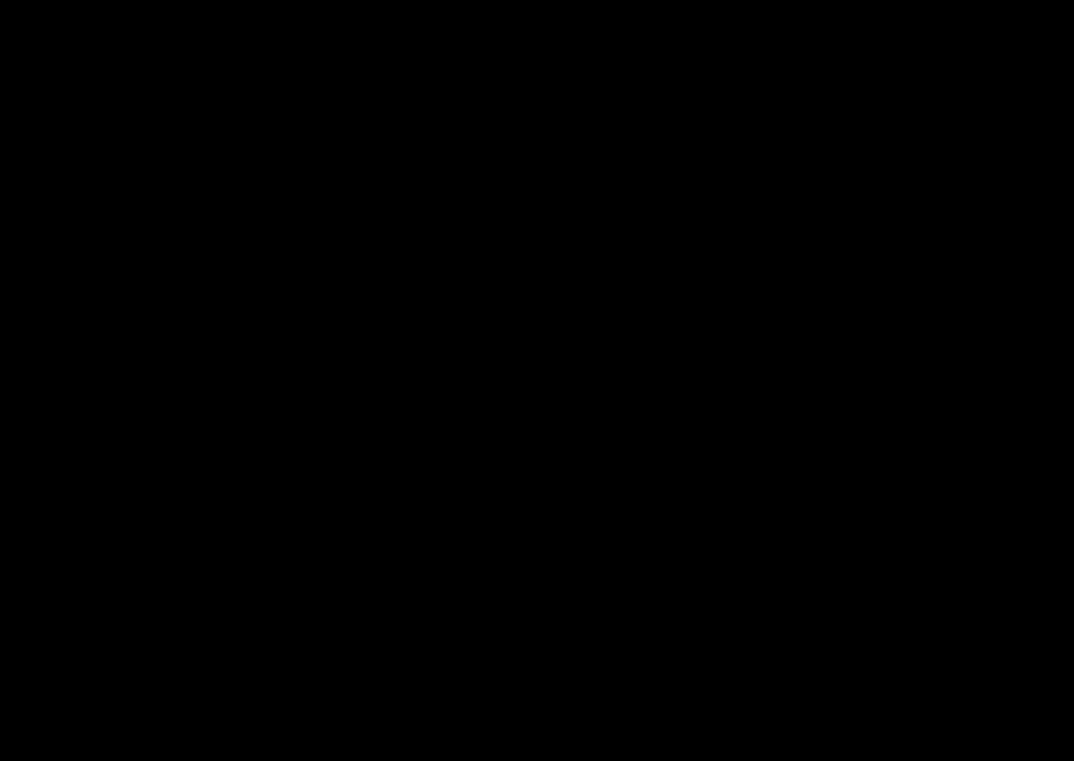
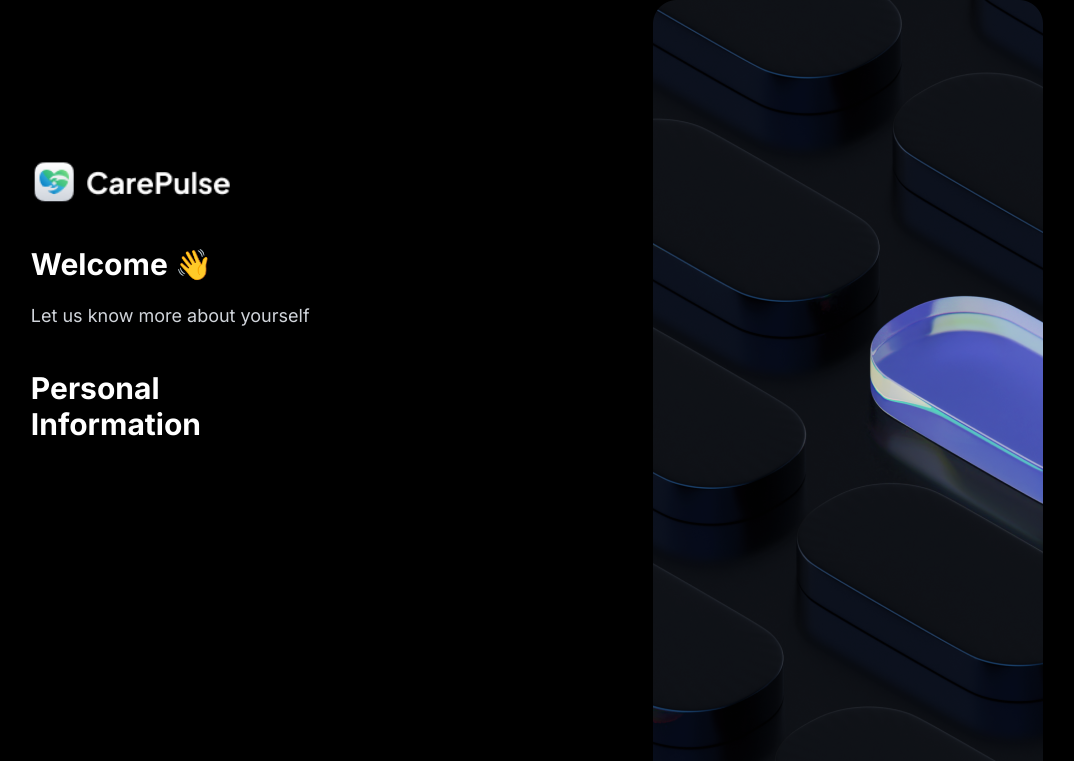
Before and after one commit to AliAsgharGill/Health-Care-System, a Next.js app: page /userDetails in a window 1280 px wide. Before the commit this address had no page. Shown: the top 761 px of the page, without its empty margins (155-1229 px from the left). Built offline with nearby package versions, Linux system fonts and the light colour scheme.

Commit message:
started working on user details form

```diff
--- /dev/null
+++ b/src/app/userDetails/page.tsx
@@ -0,0 +1,39 @@
+import UserDetailForm from "@/components/userDetailForm/page";
+import Image from "next/image";
+import React from "react";
+
+const UserDetails = () => {
+  return (
+    <>
+      <div className="flex justify-around  min-h-screen">
+        <div className="flex w-1/3 flex-col justify md:m-24 md:ml-10 md:p-16  ">
+          <Image
+            src="/assets/images/logo.png"
+            alt="logo"
+            width={200}
+            height={200}
+          />
+          <h1 className="text-3xl text-white mt-10 mb-5 font-bold">
+            Welcome 👋
+          </h1>
+          <p className="text-gray-300 text-lg">
+            Let us know more about yourself
+          </p>
+          {/* User Detail Form*/}
+          <UserDetailForm />
+        </div>
+        <div>
+          <Image
+            src="/assets/images/detailPageImage.png"
+            alt="signup"
+            width={390}
+            height={1024}
+            className=" "
+          />
+        </div>
+      </div>
+    </>
+  );
+};
+
+export default UserDetails;
--- a/src/components/otpForm/page.tsx
+++ b/src/components/otpForm/page.tsx
@@ -72,12 +72,12 @@ const OtpForm = ({
         data
       );
       toast({
-        description: "Form submitted successfully!",
+        description: "Verification successful!",
         title: "Success",
         variant: "default",
       });
-      route.push("/");
-      setIsDialogOpen(false); // Open the dialog on successful submission
+      route.push("/userDetails");
+      setIsDialogOpen(false);
     } catch (error) {
       console.log("Error Verifying OTP:", error);
       toast({
--- a/src/components/signupForm/page.tsx
+++ b/src/components/signupForm/page.tsx
@@ -4,14 +4,12 @@ import { Input } from "@/components/ui/input";
 import { Label } from "@/components/ui/label";
 import { Button } from "../ui/button";
 import { useForm, SubmitHandler } from "react-hook-form";
-import {
-  Form,
-} from "../ui/form";
+import { Form } from "../ui/form";
 import { zodResolver } from "@hookform/resolvers/zod";
 import { SignupSchema } from "@/schemas/signupSchema";
 import axios from "axios";
 import { useToast } from "../ui/use-toast";
-import { Loader } from "lucide-react";
+import { Loader, Mail, Phone, User } from "lucide-react";
 
 import { SignupFormValues } from "@/types/signupFormValues";
 import OtpForm from "../otpForm/page";
@@ -65,52 +63,71 @@ const SignupForm: React.FC<{ props?: string }> = ({ props }) => {
     <>
       <Form {...form}>
         <form noValidate onSubmit={handleSubmit(onSubmit)}>
+          {/* Full Name */}
           <div className={`flex flex-col gap-4 ${props}`}>
             <div>
               <Label htmlFor="fullName" className="text-[#ABB8C4]">
                 Full Name
               </Label>
+              <div className="relative flex items-center ">
+                <div className="absolute left-0 pl-3 flex items-center pointer-events-none">
+                  <User className="h-5mt-1  w-5 text-white" />
+                </div>
                 <Input
                   id="fullName"
                   {...register("full_name", { required: true })}
-                className="mt-1 border-2 border-transparent focus:border-gradient bg-[#363A3D] text-white"
+                  className="mt-1 border-2 pl-10 border-transparent active:border-gradient bg-[#363A3D] text-white "
                   type="text"
                   placeholder="Ali Asghar"
                 />
+              </div>
               <p className=" text-sm text-red-500 my-1">
                 {errors.full_name?.message}
               </p>
             </div>
+            {/* Email */}
             <div>
               <Label htmlFor="email" className="text-[#ABB8C4]">
                 Email Address
               </Label>
+              <div className="relative flex items-center">
+                <div className="absolute left-0 pl-3 flex items-center pointer-events-none">
+                  <Mail className="h-5 mt-1  w-5 text-white" />
+                </div>
                 <Input
                   id="email"
                   {...register("email", { required: true })}
-                className="mt-1 border-2 border-transparent focus:border-gradient bg-[#363A3D] text-white"
+                  className="mt-1 border-2 pl-10 border-transparent focus:border-gradient bg-[#363A3D] text-white"
                   type="text"
                   placeholder="example@gmail.com"
                 />
+              </div>
               <p className=" text-sm text-red-500 my-1">
                 {errors.email?.message}
               </p>
             </div>
+            {/* Phone Number */}
             <div>
               <Label htmlFor="phoneNumber" className="text-[#ABB8C4]">
                 Phone number
               </Label>
+              <div className="relative flex items-center ">
+                <div className="absolute left-0 pl-3 flex items-center pointer-events-none">
+                  <Phone className="h-5 mt-1 w-5 text-white" />
+                </div>
               <Input
                 id="phoneNumber"
                 {...register("phone_number", { required: true })}
-                className="mt-1 w-full outline-[#0a95ff] border-2 border-transparent focus:border-gradient bg-[#363A3D] text-white"
+                className="mt-1 w-full pl-10 outline-[#0a95ff] border-2 border-transparent focus:border-gradient bg-[#363A3D] text-white"
                 type="tel"
                 placeholder="+923123456789"
               />
+              </div>
               <p className=" text-sm text-red-500 my-1">
                 {errors.phone_number?.message}
               </p>
             </div>
+            {/* Submit Button */}
             <div>
               <Button
                 type="submit"
@@ -133,7 +150,12 @@ const SignupForm: React.FC<{ props?: string }> = ({ props }) => {
           </div>
         </form>
       </Form>
-      {isSubmitSuccessful && <OtpForm isDialogOpen={isDialogOpen} setIsDialogOpen={setIsDialogOpen} />}
+      {isSubmitSuccessful && (
+        <OtpForm
+          isDialogOpen={isDialogOpen}
+          setIsDialogOpen={setIsDialogOpen}
+        />
+      )}
     </>
   );
 };
--- /dev/null
+++ b/src/components/userDetailForm/page.tsx
@@ -0,0 +1,13 @@
+import React from "react";
+
+const UserDetailForm = () => {
+  return (
+    <>
+      <h1 className="text-3xl text-white mt-10 mb-5 font-bold">
+        Personal Information
+      </h1>
+    </>
+  );
+};
+
+export default UserDetailForm;
```
Also changed, not shown: public/assets/images/detailPageImage.png (added). Lines whose indentation alone changed are shown as unchanged.
